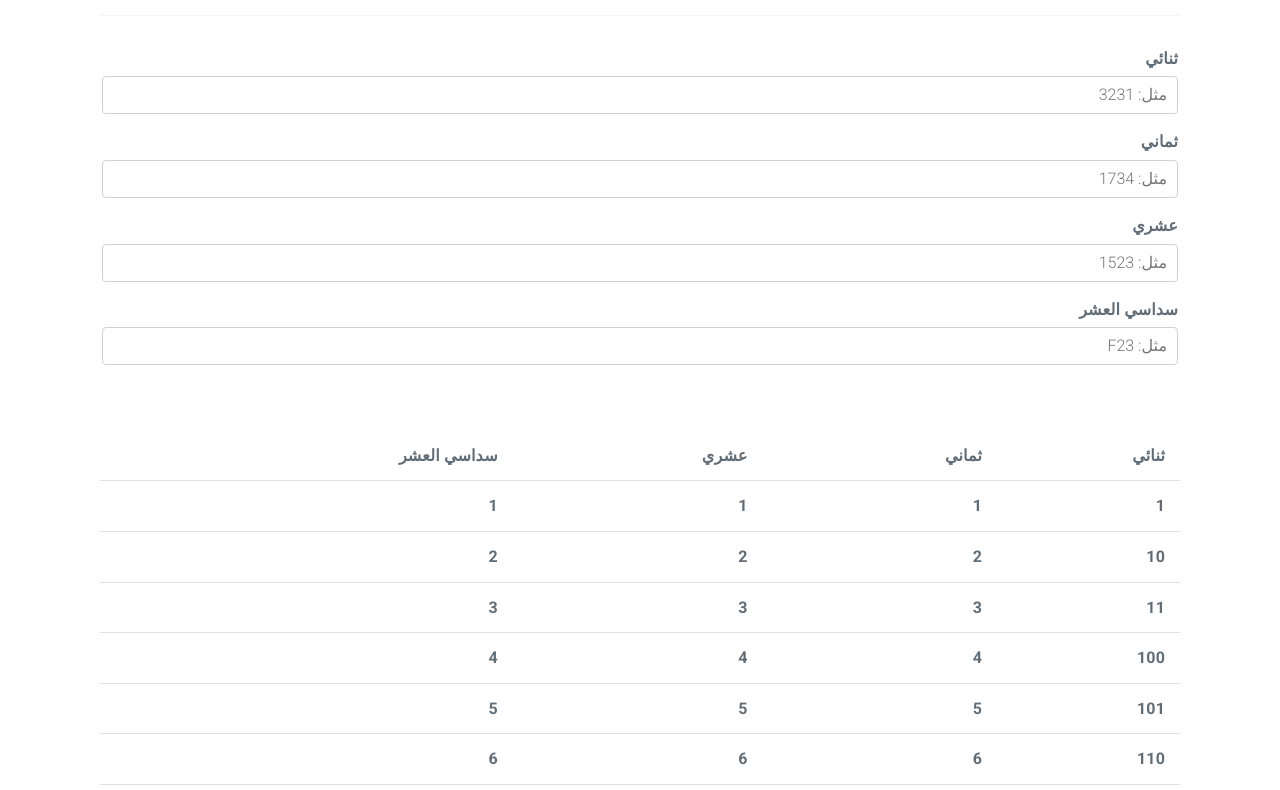
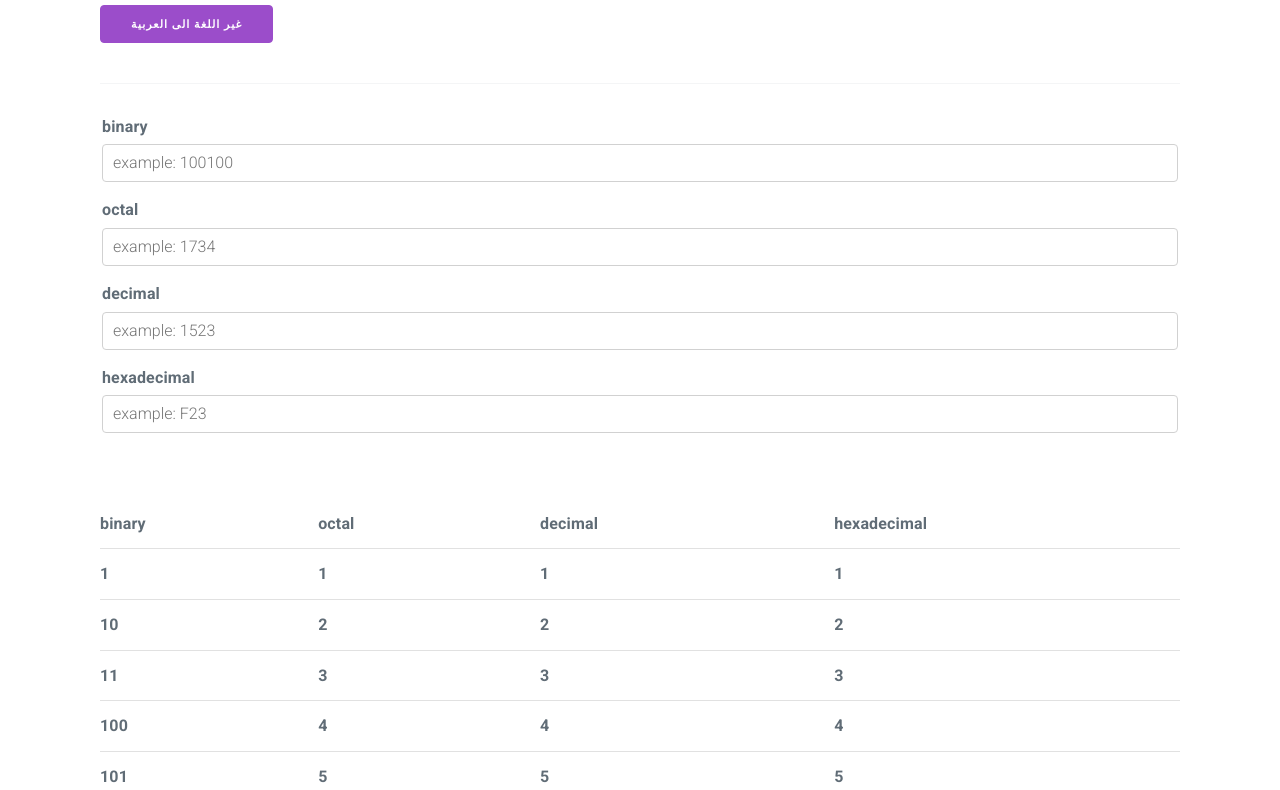
Before and after one commit to lemondevxyz/number-system-conversion, a plain HTML site: page index.html in a window 1280 px wide. Shown: the part 96-886 px from the top of the page. Drawn offline with nearby package versions, Linux system fonts and the light colour scheme.

Commit message:
translate ui

```diff
--- a/index.html
+++ b/index.html
@@ -14,50 +14,57 @@
 		<script src="https://cdn.jsdelivr.net/gh/alpinejs/alpine@v2.7.3/dist/alpine.min.js" defer></script>
 	</head>
 
-	<body dir="rtl">
+	<body>
 		<div class="container" x-data="main()">
+			<div x-bind:dir="langName == 'en' ? 'ltr' : 'rtl'">
 				<noscript>
 					<pre
 						style="border-left: 0em; border-right: 0.3rem solid tomato;"><code>ملاحظة: يتطلب الموقع الجافا سكربت.</code></pre>
 				</noscript>
 				<br>
-			<h1>حساب نظم الارقام</h1>
+				<h1 x-text="lang['heading']"></h1>
+				<template x-if="langName == 'ar'">
+					<button @click="langName = 'en'">change language to english</button>
+				</template>
+				<template x-if="langName == 'en'">
+					<button @click="langName = 'ar'">غير اللغة الى العربية</button>
+				</template>
 				<hr>
 				<form>
 					<fieldset>
 						<!-- binary -->
-					<label for="binary">ثنائي</label>
-					<input id="binary" type="text" placeholder="مثل: 3231" x-model="binary"
+						<label for="binary" x-text="lang['binary']"></label>
+						<input id="binary" type="text" x-bind:placeholder="lang['binary_placeholder']" x-model="binary"
 																									   x-on:keypress="validChar(event, 'binary')">
 						<!-- binary -->
 
 						<!-- octal -->
-					<label for="octal">ثماني</label>
-					<input id="octal" type="text" placeholder="مثل: 1734" x-model="octal"
+						<label for="octal" x-text="lang['octal']"></label>
+						<input id="octal" type="text" x-bind:placeholder="lang['octal_placeholder']" x-model="octal"
 																									 x-on:keypress="validChar(event, 'octal')">
 						<!-- octal -->
 
 						<!-- decimal -->
-					<label for="decimal">عشري</label>
-					<input id="decimal" type="text" placeholder="مثل: 1523" x-model="decimal"
+						<label for="decimal" x-text="lang['decimal']"></label>
+						<input id="decimal" type="text" x-bind:placeholder="lang['decimal_placeholder']" x-model="decimal"
 																										 x-on:keypress="validChar(event, 'decimal')">
 						<!-- decimal -->
 
 						<!-- hexadecimal -->
-					<label for="hexadecimal">سداسي العشر</label>
-					<input id="hexadecimal" type="text" placeholder="مثل: F23" x-model="hexadecimal"
+						<label for="hexadecimal" x-text="lang['hexadecimal']"></label>
+						<input id="hexadecimal" type="text" x-bind:placeholder="lang['hexadecimal_placeholder']" x-model="hexadecimal"
 																												 x-on:keypress="validChar(event, 'hexadecimal')">
 						<!-- hexadecimal -->
 					</fieldset>
 				</form>
 				<br>
-			<table style="text-align: right;">
+				<table x-bind:style="langName == 'ar' ? 'text-align: right;': 'text-align: left;'">
 					<thead>
 						<tr>
-						<th>ثنائي</th>
-						<th>ثماني</th>
-						<th>عشري</th>
-						<th>سداسي العشر</th>
+							<th x-text="lang['binary']"></th>
+							<th x-text="lang['octal']"></th>
+							<th x-text="lang['decimal']"></th>
+							<th x-text="lang['hexadecimal']"></th>
 						</tr>
 					</thead>
 					<tbody>
@@ -71,15 +78,7 @@
 						</template>
 					</tbody>
 				</table>
-			<!--
-	   <br>
-	   <h3>كيفية التحويل من X نظام رقم الى bits:</h3>
-	   <ol>
-	   <li>(base) اولاً: حدد الباس
-	   </li>
-
-	   </ol>
-			-->
+			</div>
 		</div>
 		<script type="text/javascript" src="script.js"></script>
 		<script type="text/javascript" src="conv.js"></script>
--- a/script.js
+++ b/script.js
@@ -60,9 +60,53 @@ function base_to_base(str, from, to) {
 function main() {
 	// copy the array
 	var prev = JSON.parse(JSON.stringify(nsarr));
+
+	var langName = localStorage.getItem("lang");
+	if(langName === null) {
+		langName = "en";
+		localStorage.setItem("langName", langName);
+	}
+
+	var map = {
+		"en": {
+			"heading": "number system conversion",
+			"binary": "binary",
+			"binary_placeholder": "example: 100100",
+			"octal": "octal",
+			"octal_placeholder": "example: 1734",
+			"decimal": "decimal",
+			"decimal_placeholder": "example: 1523",
+			"hexadecimal": "hexadecimal",
+			"hexadecimal_placeholder": "example: F23",
+		},
+		"ar": {
+			"heading": "حساب نظم الارقام",
+			"binary": "ثنائي",
+			"binary_placeholder": "مثال: 100100",
+			"octal": "ثماني",
+			"octal_placeholder": "مثال: 1743",
+			"decimal": "عشري",
+			"decimal_placeholder": "مثال: 1523",
+			"hexadecimal": "سداسي عشري",
+			"hexadecimal_placeholder": "مثال: F23",
+		},
+	};
+
 	return {
 		prev,
 		// the value of prev
+		// language
+		lang: map[langName],
+		_langName: langName,
+		set langName(val) {
+			this._langName = val;
+			this.lang = map[val];
+
+			localStorage.setItem("lang", val);
+		},
+		get langName() {
+			return this._langName;
+		},
 		actualSelectedPrev: nsarr[0],
 		get selectedPrev() {
 			return this.actualSelectedPrev
```
Lines whose indentation alone changed are shown as unchanged.
